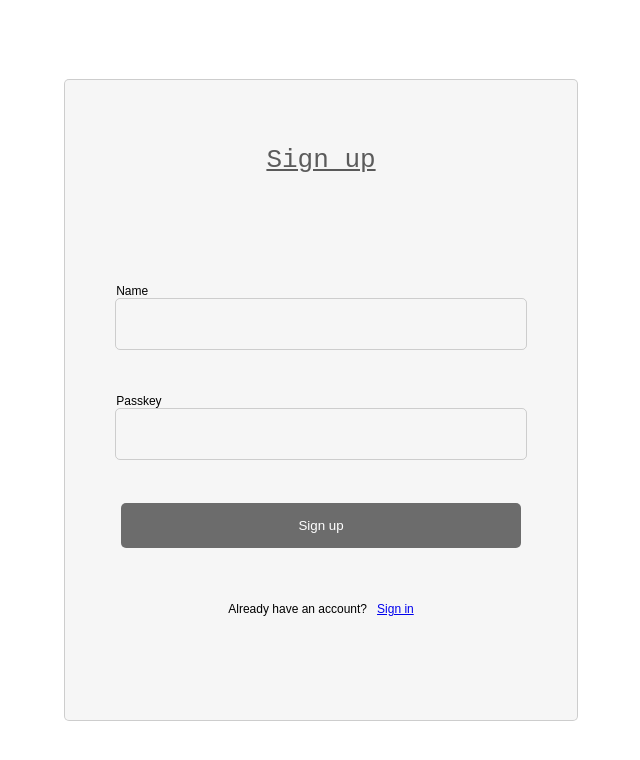
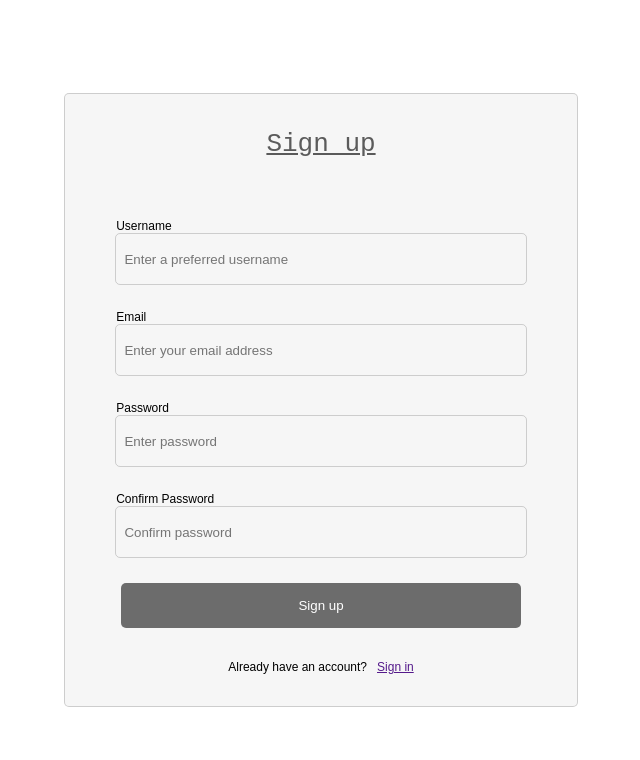
Before and after one commit to Shemaremy/Login-Authenticator, a React (Vite) app in the folder Authenticator/: page / in a window 1280 px wide. Both pictures are taken after a click on the link "Sign up". Shown: the top 760 px of the page, without its empty margins (319-959 px from the left). Built offline with nearby package versions, Linux system fonts and the light colour scheme.

Commit message:
commit 007

```diff
--- a/Authenticator/src/App.css
+++ b/Authenticator/src/App.css
@@ -2,7 +2,7 @@ body {
   margin: 0;
   height: 100vh;
   width: 100vw;
-  overflow: hidden;
+  overflow-x: hidden;
 }
 
 #root {
@@ -19,21 +19,25 @@ body {
 }
 
 .Form-container {
-  height: 80%;
+  height: auto;
   width: 40%;
   display: flex;
   flex-direction: column;
-  justify-content: center;
+  justify-content: space-between;
   align-items: center;
   background-color: rgba(146, 146, 146, 0.082);
   border-style: solid;
   border-width: 1px;
   border-radius: 5px;
   border-color: rgba(128, 128, 128, 0.349);
+  padding-top: 100px;
+  padding-bottom: 100px;
+  padding: 0;
 }
 
 .upper_part {
   height: 25%;
+  height: auto;
   width: 100%;
 }
 
@@ -45,30 +49,34 @@ h1 {
   margin-bottom: 0;
   font-weight: 100;
   height: 100%;
+  height: auto;
   width: 100%;
   display: flex;
   justify-content: center;
   align-items: center;
   text-decoration: underline;
+  height: 100px;
 }
 
 
-.login_form {
+.login_form, .Sign-up-form {
   height: 55%;
+  height: auto;
   width: 100%;
   display: flex;
   flex-direction: column;
-  justify-content: space-evenly;
+  justify-content: space-between;
   align-items: center;
 }
 
-.login_form > div {
+.login_form > div, .Sign-up-form > div {
   height: auto;
   width: 100%;
   display: flex;
   flex-direction: column;
   justify-content: center;
   align-items: center;
+  margin-top: 25px;
 }
 
 .indicator {
@@ -117,6 +125,7 @@ button:hover {
 
 .lower_part {
   height: 20%;
+  height: auto;
   width: 100%;
   display: flex;
   flex-direction: column;
@@ -124,8 +133,68 @@ button:hover {
 
 .lower_part > p {
   font-size: 12px;
-  margin-top: 10px;
-  margin-bottom: 0;
+  margin-top: 20px;
+  margin-bottom: 20px;
   font-family: sans-serif;
   text-align: center;
+  justify-content: center;
+  align-items: center;
 }
+
+
+
+
+
+
+
+
+
+
+
+
+
+
+
+
+
+
+
+
+
+
+
+
+
+
+
+
+
+
+
+
+
+
+
+
+
+
+
+
+
+
+
+
+
+
+
+
+
+
+
+
+
+
+
+.Sign-up-form {
+  background-color: rgba(0, 128, 0, 0);
+}
--- a/Authenticator/src/App.jsx
+++ b/Authenticator/src/App.jsx
@@ -32,17 +32,29 @@ function App() {
   );
 
   const SignUpForm = (
-    <form action="" className='login_form'>
+    <form action="" className='Sign-up-form'>
       <div className='one'>
-        <p className='indicator'>Name</p>
+        <p className='indicator'>Username</p>
         <div className='input_container'>
-          <input type="text" />
+          <input type="text" placeholder='Enter a preferred username' name='Name'/>
         </div>
       </div>
       <div className='two'>
-        <p className='indicator'>Passkey</p>
+        <p className='indicator'>Email</p>
         <div className='input_container'>
-          <input type="text" />
+          <input type="text" placeholder='Enter your email address' name='Email'/>
+        </div>
+      </div>
+      <div className='two-a'>
+        <p className='indicator'>Password</p>
+        <div className='input_container'>
+          <input type="text" placeholder='Enter password' name='Password'/>
+        </div>
+      </div>
+      <div className='two-b'>
+        <p className='indicator'>Confirm Password</p>
+        <div className='input_container'>
+          <input type="text" placeholder='Confirm password' name='ConfPassword'/>
         </div>
       </div>
       <div className='three'>
@@ -64,8 +76,12 @@ function App() {
         <div className='lower_part'>
           <p>
             {isLogin ?
-             (<>Don't have an account? &nbsp; <a href="#" onClick={handleFormChange}>Sign up</a><p>Forgot &nbsp; <a href="">Email / Password </a>?</p></>) :
-             (<>Already have an account? &nbsp; <a href="#" onClick={handleFormChange}>Sign in</a></>)
+            ( <>
+                <p>Forgot &nbsp; <a href="">Email / Password </a>?</p>
+                <p>Don't have an account? &nbsp;<a href="#" onClick={handleFormChange}>Sign up</a></p>
+              </>
+            ) :
+            (<p>Already have an account? &nbsp; <a href="#" onClick={handleFormChange}>Sign in</a></p>)
             }
           </p>
         </div>
```
